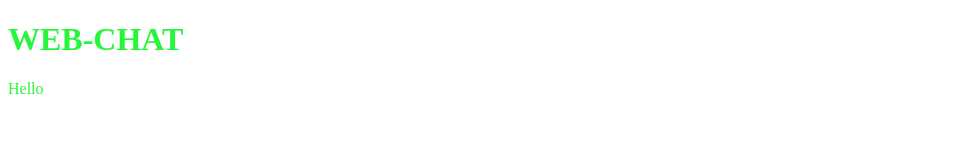
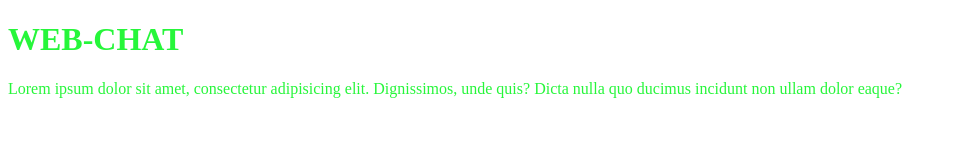
Before and after one commit to MaksBaluk/git, a plain HTML site: page index.html in a window 1280 px wide. Shown: the whole page, without its empty margins (0-957 px from the left). Drawn offline with Linux system fonts and the light colour scheme.

Commit message:
index commit

```diff
--- a/index.html
+++ b/index.html
@@ -12,8 +12,7 @@
         <h1>WEB-CHAT</h1>
     </div>
     <div id="main">
-        <p>
-            Hello
+        <p>Lorem ipsum dolor sit amet, consectetur adipisicing elit. Dignissimos, unde quis? Dicta nulla quo ducimus incidunt non ullam dolor eaque?
         </p>
     </div>
 </body>
```
